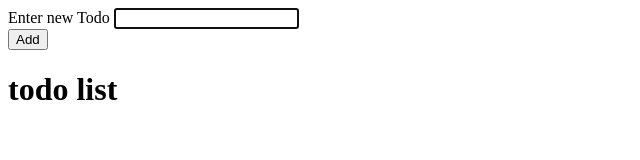
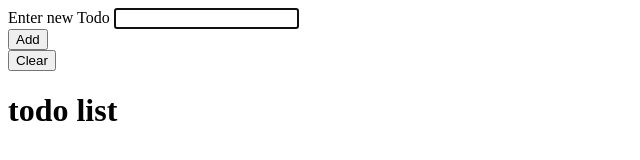
Before and after one commit to PolynomialD/to-do-list, an Electron app: page main.html in a window 1280 px wide. Shown: the whole page, without its empty margins (0-640 px from the left). Drawn offline with Linux system fonts and the light colour scheme; no server answers.

Commit message:
added clear button

```diff
--- a/main.html
+++ b/main.html
@@ -10,7 +10,7 @@
     </div>
     <button type="submit">Add</button>
   </form>
-
+  <button onclick="clearList()">Clear</button>
   <h1>todo list</h1>
   <ul id="list"></ul>
 
--- a/userInterface.js
+++ b/userInterface.js
@@ -19,3 +19,7 @@ ipcRenderer.on('todo:add', (event, todo) => {
   li.appendChild(text)
   document.getElementById('list').appendChild(li)
 })
+
+function clearList() {
+  document.getElementById('list').innerHTML = ''
+}
```
